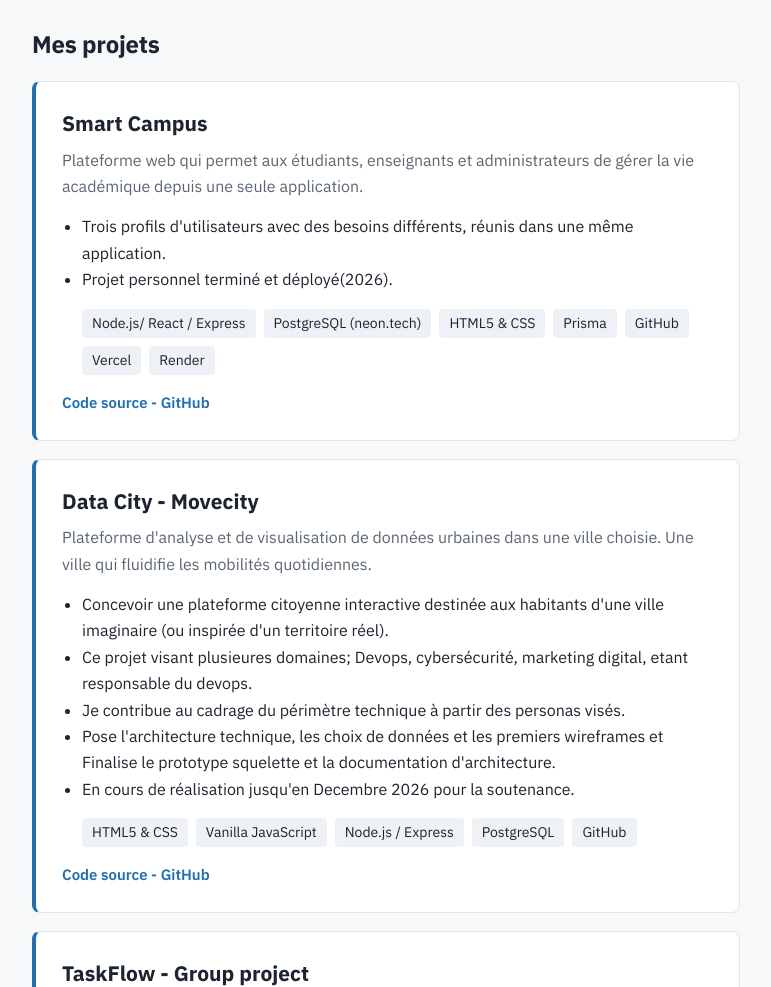
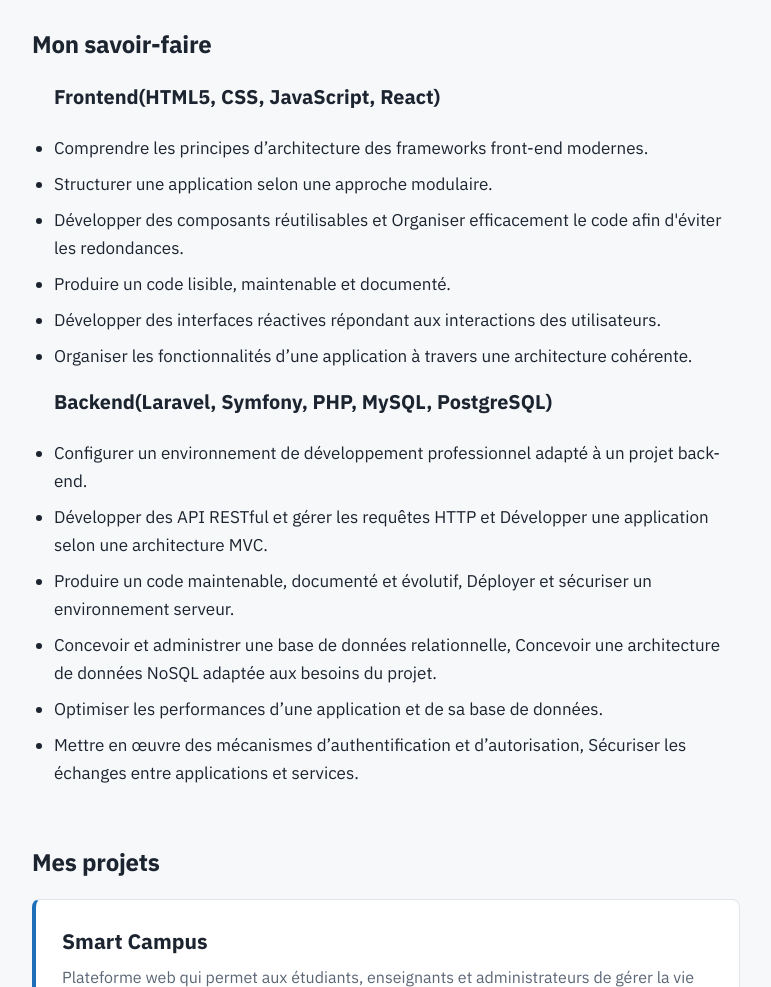
Before and after one commit to WILLIAM04052005/WILLIAM04052005.github.io, a plain HTML site: page index.html in a window 1280 px wide. Shown: the part 760-1747 px from the top of the page, without its empty margins (436-1207 px from the left). Drawn offline with Linux system fonts and the light colour scheme.

Commit message:
Mise à jour

```diff
--- a/index.html
+++ b/index.html
@@ -127,6 +127,25 @@ footer{max-width:1120px;margin:0 auto;padding:24px;border-top:1px solid var(--li
       <li>Travail en équipe en méthode Agile avec Git, GitHub, Jira et Slack</li>
       <li>Trilingue : français, anglais (TOEIC B2), espagnol (A2)</li>
     </ul>
+    <h2 id="competences">Mon savoir-faire</h2>
+    <ul class="plain">
+      <h3 style="margin-top: 1rem;"><strong>Frontend</strong>(HTML5, CSS, JavaScript, React)</h3>
+      <li>Comprendre les principes d’architecture des frameworks front-end modernes.</li>
+      <li>Structurer une application selon une approche modulaire. </li>
+      <li>Développer des composants réutilisables et Organiser efficacement le code afin d'éviter les redondances.</li>
+      <li>Produire un code lisible, maintenable et documenté.</li>
+      <li>Développer des interfaces réactives répondant aux interactions des utilisateurs.</li>
+      <li>Organiser les fonctionnalités d’une application à travers une architecture cohérente.</li>
+
+      <h3 style="margin-top: 1rem;"><strong>Backend</strong>(Laravel, Symfony, PHP, MySQL, PostgreSQL)</h3>
+      <li>Configurer un environnement de développement professionnel adapté à un projet back-end.</li>
+      <li>Développer des API RESTful et gérer les requêtes HTTP et Développer une application selon une architecture MVC.</li>
+      <li>Produire un code maintenable, documenté et évolutif, Déployer et sécuriser un environnement serveur.</li>
+      <li>Concevoir et administrer une base de données relationnelle, Concevoir une architecture de données NoSQL adaptée aux besoins du projet.</li>
+      <li>Optimiser les performances d’une application et de sa base de données.</li>
+      <li>Mettre en œuvre des mécanismes d’authentification et d’autorisation, Sécuriser les échanges entre applications et services.</li>
+
+    </ul>
 
     <h2 id="projets">Mes projets</h2>
     <div class="projects">
```
